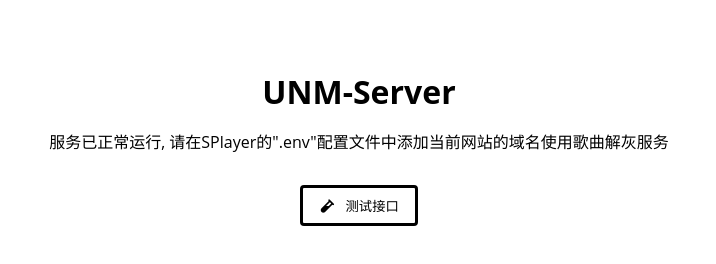
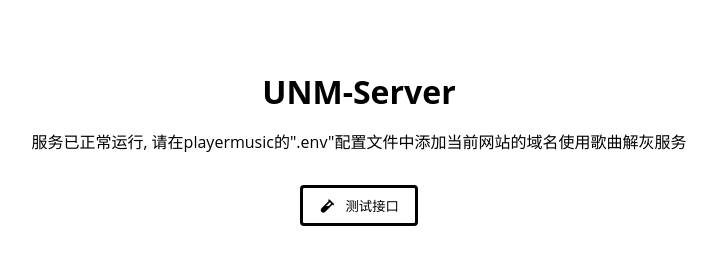
Before and after one commit to BAYUEQI/unmmusic, a website: page public/index.html in a window 1280 px wide. Shown: the part 472-736 px from the top of the page, without its empty margins (281-997 px from the left). Drawn offline with Linux system fonts and the light colour scheme.

Commit message:
Update index.html

```diff
--- a/public/index.html
+++ b/public/index.html
@@ -146,7 +146,7 @@
       <img src="./favicon.png" alt="logo">
     </div>
     <div class="title">UNM-Server</div>
-    <div class="text">服务已正常运行, 请在SPlayer的".env"配置文件中添加当前网站的域名使用歌曲解灰服务</div>
+    <div class="text">服务已正常运行, 请在playermusic的".env"配置文件中添加当前网站的域名使用歌曲解灰服务</div>
     <div class="control">
       <button onclick="clickFunction()">
         <i class="fa-solid fa-vial"></i>
```
